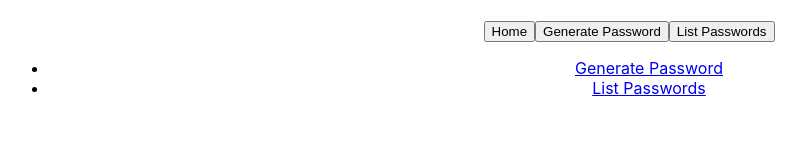
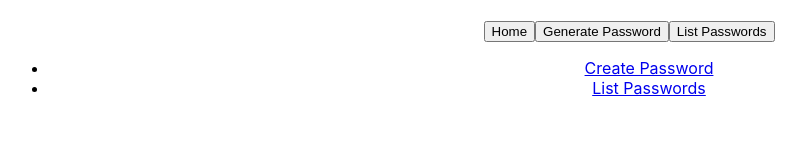
Before and after one commit to frankhart2018/primistore, a React (Create React App) app in the folder app/frontend/: page / in a window 1280 px wide. Shown: the top 160 px of the page, without its empty margins (11-817 px from the left). Built offline with nearby package versions, Linux system fonts and the light colour scheme; no server answers.

Commit message:
Rename generate password to create password

```diff
--- a/app/frontend/src/App.js
+++ b/app/frontend/src/App.js
@@ -5,13 +5,13 @@ import "./App.css";
 // import { CHAR2CODE } from "./utils/charset";
 import { Route, Routes } from "react-router";
 import MainMenu from "./components/MainMenu/MainMenu";
-import GeneratePassword from "./components/GeneratePassword/GeneratePassword";
 import { configureStore } from "@reduxjs/toolkit";
 import passwordReducer from "./reducers/password-reducer";
 import { Provider } from "react-redux";
 import ListPasswords from "./components/ListPasswords/ListPasswords";
 import EncryptPassword from "./components/EncryptPassword/EncryptPassword";
 import DecryptPassword from "./components/DecryptPassword/DecryptPassword";
+import CreatePassword from "./components/CreatePassword/CreatePassword";
 
 const store = configureStore({
   reducer: {
@@ -29,7 +29,7 @@ const App = () => {
       <Provider store={store}>
         <Routes>
           <Route path="/" element={<MainMenu />} />
-          <Route path="/password" element={<GeneratePassword />} />
+          <Route path="/password" element={<CreatePassword />} />
           <Route path="/passwords" element={<ListPasswords />} />
           <Route
             path="/password/encrypt/:pass_uid"
--- a/app/frontend/src/components/GeneratePassword/GeneratePassword.js
+++ b/app/frontend/src/components/CreatePassword/CreatePassword.js
@@ -3,7 +3,7 @@ import { useDispatch } from "react-redux";
 import { createPasswordThunk } from "../../services/password-thunk";
 import NavBar from "../NavBar/NavBar";
 
-const GeneratePassword = () => {
+const CreatePassword = () => {
   let [identifier, setIdentifier] = useState("");
 
   const dispatch = useDispatch();
@@ -37,4 +37,4 @@ const GeneratePassword = () => {
   );
 };
 
-export default GeneratePassword;
+export default CreatePassword;
--- a/app/frontend/src/components/MainMenu/MainMenu.js
+++ b/app/frontend/src/components/MainMenu/MainMenu.js
@@ -8,7 +8,7 @@ const MainMenu = () => {
       <NavBar />
       <ul>
         <li>
-          <Link to={{ pathname: "/password" }}>Generate Password</Link>
+          <Link to={{ pathname: "/password" }}>Create Password</Link>
         </li>
         <li>
           <Link to={{ pathname: "/passwords" }}>List Passwords</Link>
```
